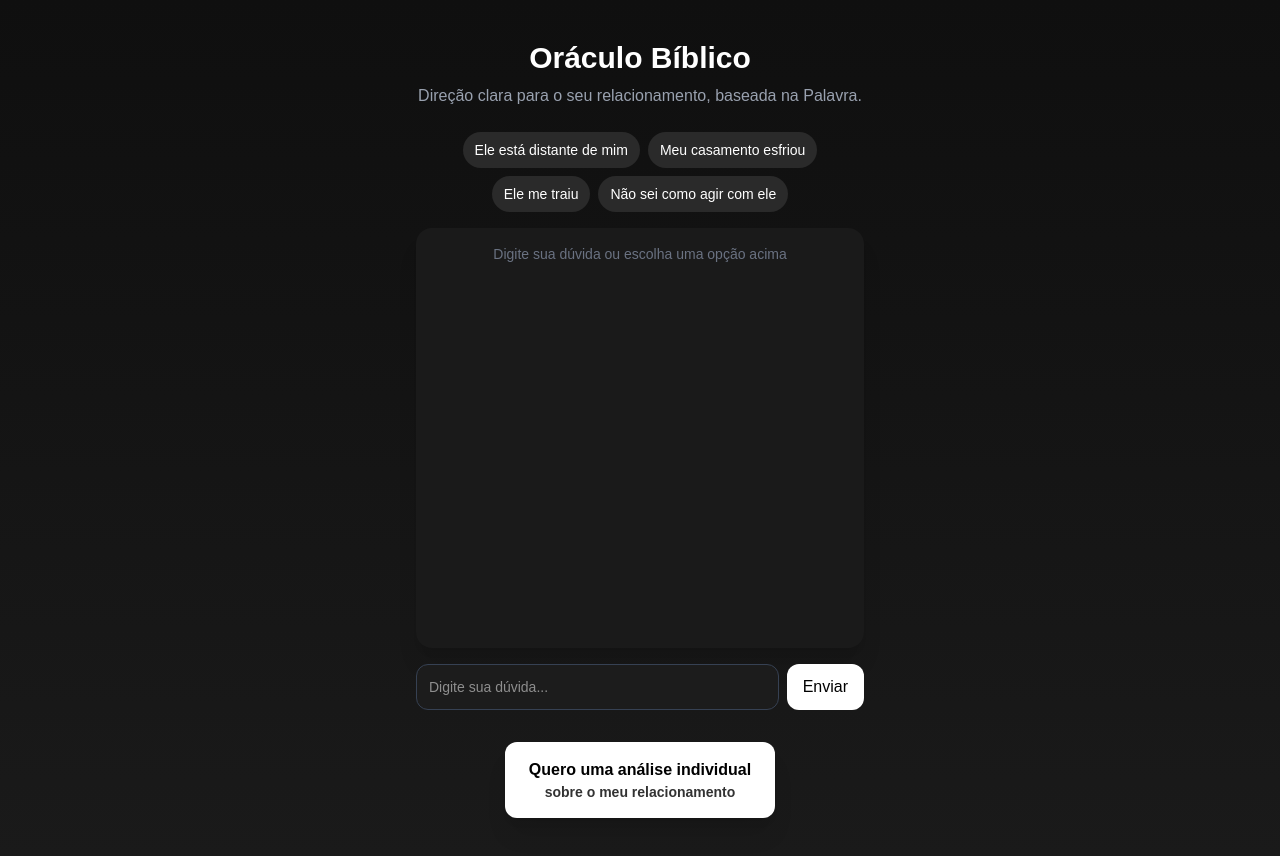
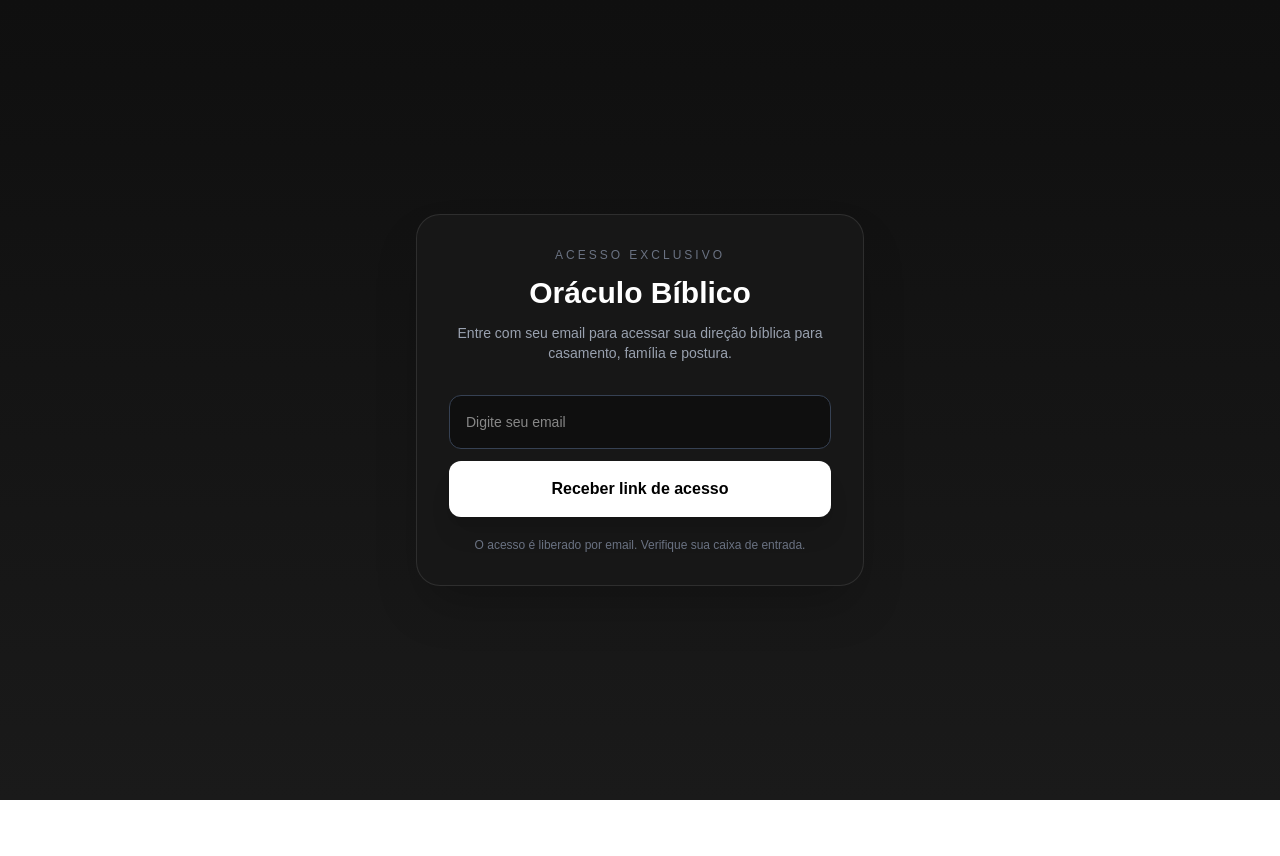
Before and after one commit to institutovivavitale-sketch/conselheira-biblica, a Next.js app: page / in a window 1280 px wide. After the commit the page ends 800 px from the top, so only its background shows below. Built offline with nearby package versions, Linux system fonts and the light colour scheme.

Commit message:
adiciona login com supabase

```diff
--- a/app/page.js
+++ b/app/page.js
@@ -1,19 +1,73 @@
 "use client";
 
-import { useState } from "react";
+import { useEffect, useState } from "react";
 import { useRouter } from "next/navigation";
+import { supabase } from "../lib/supabase";
 
 export default function Home() {
+  const router = useRouter();
+
+  const [email, setEmail] = useState("");
+  const [user, setUser] = useState(null);
+  const [carregando, setCarregando] = useState(true);
   const [mensagem, setMensagem] = useState("");
   const [respostas, setRespostas] = useState([]);
-  const router = useRouter();
 
   const perguntasRapidas = [
-    "Ele está distante de mim",
-    "Meu casamento esfriou",
-    "Ele me traiu",
-    "Não sei como agir com ele"
+    "Ele está frio comigo",
+    "Ele saiu de casa",
+    "Ele quer se separar",
+    "Descobri uma traição",
+    "Ele está com outra",
+    "Ele não me procura mais",
+    "Brigamos demais",
+    "Não sei se devo falar ou me calar",
+    "Minha sogra interfere",
+    "Ele não me defende",
+    "Quero restaurar meu casamento",
+    "Não sei se ainda existe esperança",
   ];
+
+  useEffect(() => {
+    supabase.auth.getUser().then(({ data }) => {
+      setUser(data.user);
+      setCarregando(false);
+    });
+
+    const { data: listener } = supabase.auth.onAuthStateChange((_event, session) => {
+      setUser(session?.user ?? null);
+    });
+
+    return () => {
+      listener.subscription.unsubscribe();
+    };
+  }, []);
+
+  const fazerLogin = async () => {
+    if (!email) {
+      alert("Digite seu email.");
+      return;
+    }
+
+    const { error } = await supabase.auth.signInWithOtp({
+      email,
+      options: {
+        emailRedirectTo: "https://conselheira-biblica.vercel.app",
+      },
+    });
+
+    if (error) {
+      alert("Erro ao enviar link de acesso. Tente novamente.");
+      return;
+    }
+
+    alert("Enviamos um link de acesso para seu email.");
+  };
+
+  const sair = async () => {
+    await supabase.auth.signOut();
+    setUser(null);
+  };
 
   const enviarMensagem = (texto) => {
     const msg = texto || mensagem;
@@ -25,12 +79,11 @@ export default function Home() {
     };
 
     let respostaTexto =
-      "Entenda isso primeiro: você não precisa agir no impulso.\n\nO que a Bíblia mostra: existe sabedoria em agir com calma.\n\nO que fazer agora:\n1. Pare de reagir emocionalmente\n2. Observe o comportamento dele\n3. Ajuste sua postura\n\nCuidado: insistir só afasta.\n\nFaça isso hoje: fique em silêncio e observe.";
+      "Entenda isso primeiro: você não precisa agir no impulso.\n\nO que está acontecendo: quando a dor aperta, a vontade é tentar resolver tudo imediatamente. Mas nem toda atitude tomada na ansiedade produz restauração.\n\nO que a Bíblia mostra: a mulher sábia edifica a sua casa.\n\nO que fazer agora:\n1. Pare de tentar arrancar uma resposta dele hoje\n2. Observe mais e reaja menos\n3. Escolha uma postura firme, calma e coerente\n\nCuidado: insistir, cobrar ou se humilhar pode afastar ainda mais.\n\nFaça isso hoje: fique em silêncio estratégico e cuide da sua presença.";
 
-    // alerta inteligente
-    if (respostas.length >= 4) {
+    if (respostas.length >= 6) {
       respostaTexto =
-        "Eu posso continuar te respondendo, mas nesse momento isso não vai mudar sua situação.\n\nO que vai gerar resultado é aplicar o que já foi direcionado.\n\nEscolha uma das orientações anteriores e coloque em prática hoje.";
+        "Eu percebo que você está buscando muitas respostas seguidas.\n\nMas nesse momento, mais perguntas não vão resolver o que só a sua postura pode começar a mudar.\n\nEscolha uma orientação que você já recebeu e aplique hoje. Depois volte com mais clareza sobre o que aconteceu.";
     }
 
     const resposta = {
@@ -42,32 +95,90 @@ export default function Home() {
     setMensagem("");
   };
 
+  if (carregando) {
+    return (
+      <main className="min-h-screen bg-[#0f0f0f] text-white flex items-center justify-center">
+        <p className="text-gray-400">Carregando...</p>
+      </main>
+    );
+  }
+
+  if (!user) {
+    return (
+      <main className="min-h-screen bg-gradient-to-b from-[#0f0f0f] to-[#1a1a1a] text-white flex flex-col items-center justify-center px-6">
+        <div className="w-full max-w-md bg-[#171717] border border-white/10 rounded-3xl p-8 shadow-2xl text-center">
+          <p className="text-xs uppercase tracking-[0.25em] text-gray-500 mb-3">
+            Acesso exclusivo
+          </p>
+
+          <h1 className="text-3xl font-semibold mb-3">
+            Oráculo Bíblico
+          </h1>
+
+          <p className="text-gray-400 text-sm mb-8">
+            Entre com seu email para acessar sua direção bíblica para casamento, família e postura.
+          </p>
+
+          <input
+            type="email"
+            placeholder="Digite seu email"
+            value={email}
+            onChange={(e) => setEmail(e.target.value)}
+            className="w-full p-4 rounded-xl bg-[#0f0f0f] border border-gray-700 text-white outline-none text-sm mb-3"
+          />
+
+          <button
+            onClick={fazerLogin}
+            className="w-full bg-white text-black px-6 py-4 rounded-xl font-semibold shadow-xl hover:scale-105 transition"
+          >
+            Receber link de acesso
+          </button>
+
+          <p className="text-gray-500 text-xs mt-5">
+            O acesso é liberado por email. Verifique sua caixa de entrada.
+          </p>
+        </div>
+      </main>
+    );
+  }
+
   return (
-    <main className="min-h-screen bg-gradient-to-b from-[#0f0f0f] to-[#1a1a1a] text-white flex flex-col items-center px-4 py-10">
+    <main className="min-h-screen bg-gradient-to-b from-[#0f0f0f] to-[#1a1a1a] text-white flex flex-col items-center px-4 py-8">
+      <div className="w-full max-w-md flex justify-between items-center mb-5">
+        <div>
+          <h1 className="text-3xl font-semibold">
+            Oráculo Bíblico
+          </h1>
+          <p className="text-gray-500 text-xs mt-1">
+            Acesso ativo
+          </p>
+        </div>
 
-      <h1 className="text-3xl font-semibold mb-2 text-center">
-        Oráculo Bíblico
-      </h1>
+        <button
+          onClick={sair}
+          className="text-xs text-gray-400 underline"
+        >
+          Sair
+        </button>
+      </div>
 
-      <p className="text-gray-400 text-center mb-6 max-w-md">
+      <p className="text-gray-400 text-center mb-5 max-w-md">
         Direção clara para o seu relacionamento, baseada na Palavra.
       </p>
 
-      {/* Sugestões */}
       <div className="flex flex-wrap gap-2 mb-4 max-w-md justify-center">
         {perguntasRapidas.map((p, i) => (
           <button
             key={i}
             onClick={() => enviarMensagem(p)}
-            className="bg-[#2a2a2a] text-sm px-3 py-2 rounded-full hover:bg-[#3a3a3a]"
+            className="bg-[#2a2a2a] text-sm px-3 py-2 rounded-full hover:bg-[#3a3a3a] transition"
           >
             {p}
           </button>
         ))}
       </div>
 
-      {/* Chat */}
-      <div className="w-full max-w-md bg-[#1a1a1a] rounded-2xl p-4 h-[420px] overflow-y-auto mb-4 shadow-xl">
+      <div className="w-full max-w-md bg-[#1a1a1a] rounded-2xl p-4 h-[420px] overflow-y-auto mb-4 shadow-xl border border-white/5">
         {respostas.length === 0 && (
           <p className="text-gray-500 text-sm text-center">
             Digite sua dúvida ou escolha uma opção acima
@@ -82,10 +193,10 @@ export default function Home() {
             }`}
           >
             <div
-              className={`inline-block px-4 py-3 rounded-xl max-w-[80%] whitespace-pre-line text-sm ${
+              className={`inline-block px-4 py-3 rounded-xl max-w-[85%] whitespace-pre-line text-sm leading-relaxed ${
                 item.tipo === "pergunta"
                   ? "bg-white text-black"
-                  : "bg-[#2a2a2a]"
+                  : "bg-[#2a2a2a] text-gray-100"
               }`}
             >
               {item.texto}
@@ -94,7 +205,6 @@ export default function Home() {
         ))}
       </div>
 
-      {/* Input */}
       <div className="w-full max-w-md flex gap-2">
         <input
           value={mensagem}
@@ -111,7 +221,6 @@ export default function Home() {
         </button>
       </div>
 
-      {/* Botão premium */}
       <button
         onClick={() => router.push("/analise")}
         className="mt-8 bg-white text-black px-6 py-4 rounded-xl font-semibold shadow-xl hover:scale-105 transition text-center leading-tight"
@@ -123,7 +232,6 @@ export default function Home() {
           sobre o meu relacionamento
         </span>
       </button>
-
     </main>
   );
 }
```
